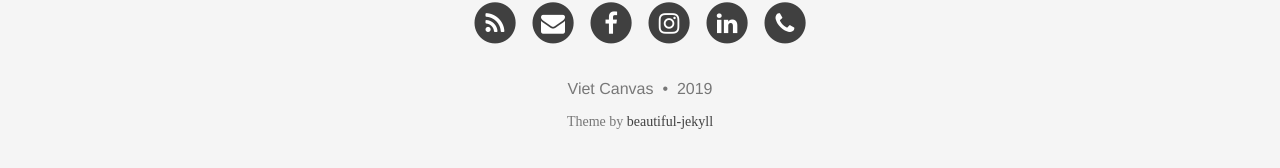
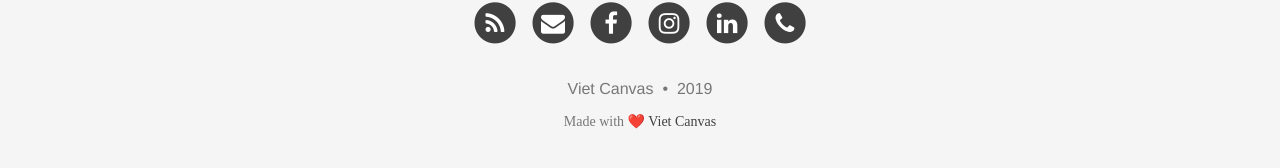
Before and after one commit to Tungtono/vc-jobs, a Jekyll site: the page built from index.html, in a window 1280 px wide and 1364 px high. Shown: the part 1182-1350 px from the top of the window. Built offline with Jekyll 4.4.1, drawn with Linux system fonts in a browser that asks for light colours; nearby versions of some CDN libraries; some web fonts are replaced; the list of posts is cut into pages by our own code.

Commit message:
no message

```diff
--- a/_includes/footer.html
+++ b/_includes/footer.html
@@ -42,8 +42,8 @@
       </p>
           <!-- Please don't remove this, keep my open source work credited :) -->
     <p class="theme-by text-muted">
-      Theme by
-      <a href="https://deanattali.com/beautiful-jekyll/">beautiful-jekyll</a>
+      Made with ❤️
+      <a href="https://vietcanvas.net/">Viet Canvas</a>
     </p>
       </div>
     </div>
```
